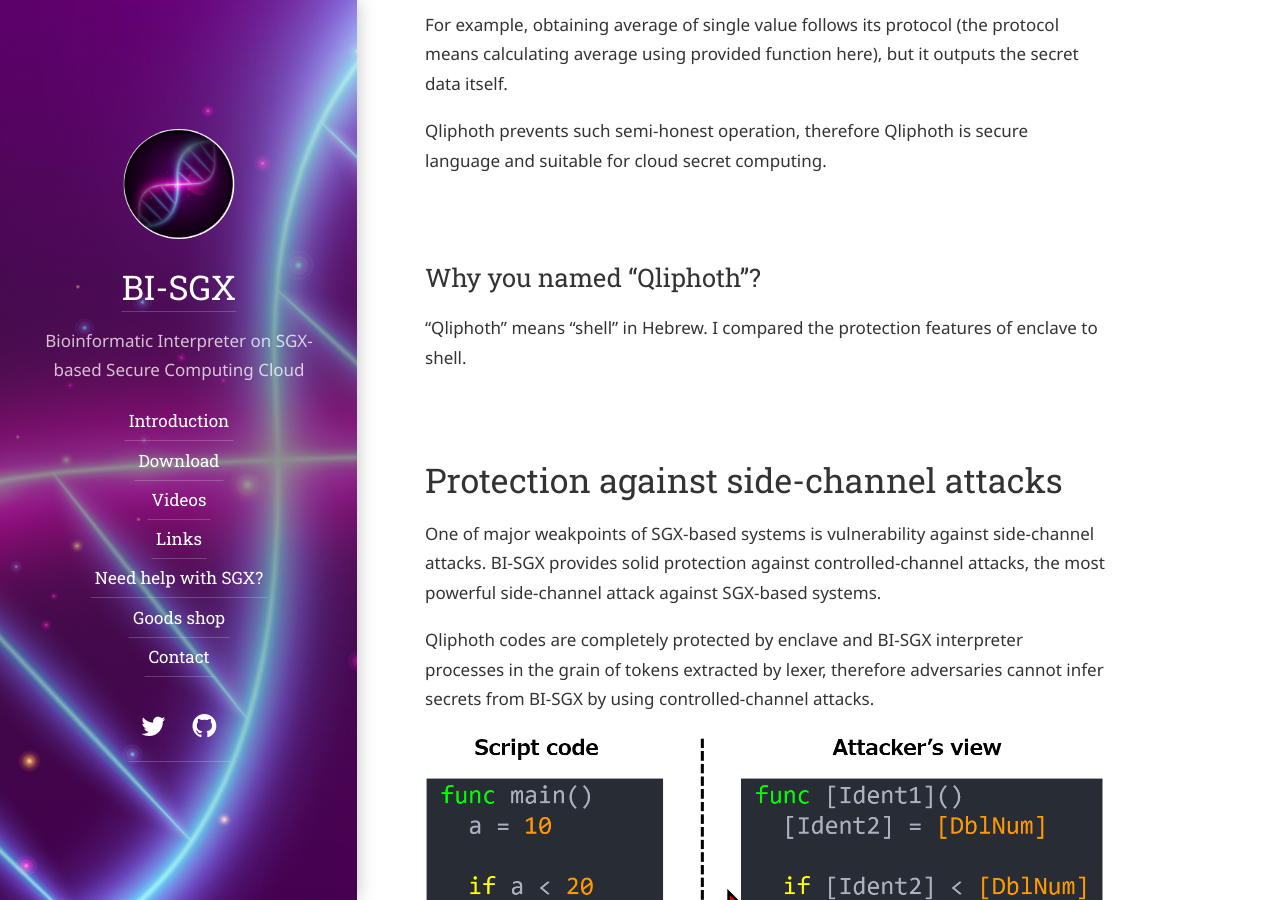
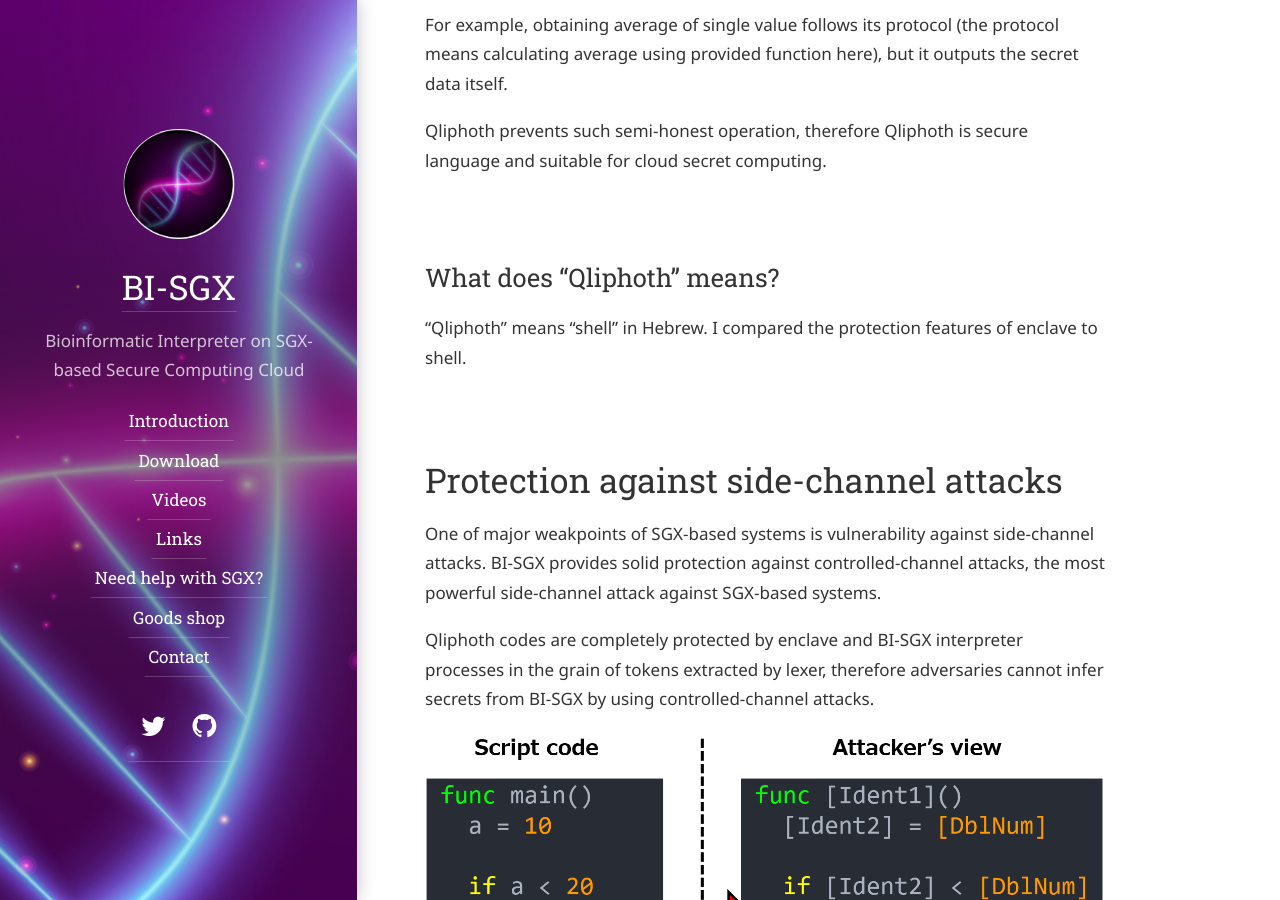
Before and after one commit to hello31337/hello31337.github.io, a Jekyll site: the page built from docs/BI-SGX.md, in a window 1280 px wide and 900 px high, scrolled down 4051 px. Built offline with Jekyll 4.4.1, drawn with Linux system fonts in a browser that asks for light colours; some web fonts are replaced; our own code applies the rules of GitHub Pages for plain Markdown files.

Commit message:
fixed typo.

```diff
--- a/docs/BI-SGX.md
+++ b/docs/BI-SGX.md
@@ -40,7 +40,7 @@ For example, obtaining average of single value follows its protocol (the protoco
 
 Qliphoth prevents such semi-honest operation, therefore Qliphoth is secure language and suitable for cloud secret computing.
 
-## Why you named "Qliphoth"?
+## What does "Qliphoth" means?
 "Qliphoth" means "shell" in Hebrew. I compared the protection features of enclave to shell.
 
 # Protection against side-channel attacks
```
